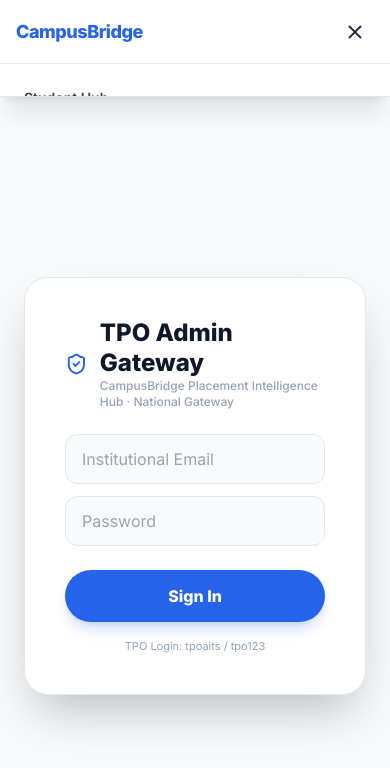
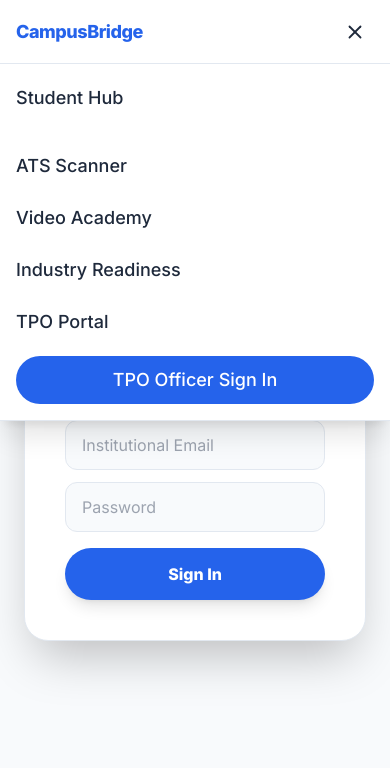
Before and after one commit to mohdziauddin2006-cloud/campus-bridge, a React (Vite) app: page /tpo-login in a window 390 px wide. Both pictures are taken after a click on the button "Toggle menu". Shown: the top 768 px of the page. Built offline with nearby package versions, Linux system fonts and the light colour scheme; a web font is replaced by a local one.

Commit message:
fix: resolve critical mobile layout, text contrast, and auth routing bugs

```diff
--- a/src/components/Navbar.jsx
+++ b/src/components/Navbar.jsx
@@ -30,13 +30,13 @@
 
       {/* Mobile drawer */}
       {open && (
-        <div className="md:hidden fixed top-16 left-0 right-0 bottom-0 bg-white/98 backdrop-blur border-b border-slate-200 shadow-xl px-6 py-4 flex flex-col gap-3 z-50 overflow-y-auto">
-          <Link to="/" onClick={() => setOpen(false)} className="text-sm font-semibold text-slate-700 hover:text-blue-600 py-2">Student Hub</Link>
-          <Link to="/scanner" onClick={() => setOpen(false)} className="text-sm font-semibold text-slate-700 hover:text-blue-600 py-2">ATS Scanner</Link>
-          <Link to="/academy" onClick={() => setOpen(false)} className="text-sm font-semibold text-slate-700 hover:text-blue-600 py-2">Video Academy</Link>
-          <Link to="/readiness" onClick={() => setOpen(false)} className="text-sm font-semibold text-slate-700 hover:text-blue-600 py-2">Industry Readiness</Link>
-          <Link to="/tpo-dashboard" onClick={() => setOpen(false)} className="text-sm font-semibold text-slate-700 hover:text-blue-600 py-2">TPO Portal</Link>
-          <Link to="/tpo-login" onClick={() => setOpen(false)} className="text-sm font-bold text-white bg-blue-600 px-5 py-2.5 rounded-full text-center mt-2">TPO Officer Sign In</Link>
+        <div className="md:hidden absolute top-16 left-0 w-full bg-white border-b border-slate-200 shadow-xl z-50 flex flex-col p-4 space-y-4">
+          <Link to="/" onClick={() => setOpen(false)} className="text-slate-800 text-lg font-medium py-1 hover:text-blue-600 transition">Student Hub</Link>
+          <Link to="/scanner" onClick={() => setOpen(false)} className="text-slate-800 text-lg font-medium py-1 hover:text-blue-600 transition">ATS Scanner</Link>
+          <Link to="/academy" onClick={() => setOpen(false)} className="text-slate-800 text-lg font-medium py-1 hover:text-blue-600 transition">Video Academy</Link>
+          <Link to="/readiness" onClick={() => setOpen(false)} className="text-slate-800 text-lg font-medium py-1 hover:text-blue-600 transition">Industry Readiness</Link>
+          <Link to="/tpo-dashboard" onClick={() => setOpen(false)} className="text-slate-800 text-lg font-medium py-1 hover:text-blue-600 transition">TPO Portal</Link>
+          <Link to="/tpo-login" onClick={() => setOpen(false)} className="text-slate-800 text-lg font-medium bg-blue-600 text-white font-bold px-5 py-2.5 rounded-full text-center mt-2">TPO Officer Sign In</Link>
         </div>
       )}
     </nav>
--- a/src/pages/Dashboard.jsx
+++ b/src/pages/Dashboard.jsx
@@ -33,7 +33,7 @@
       <section className="bg-gradient-to-br from-blue-950 via-blue-900 to-slate-950 text-white px-8 lg:px-14 pt-14 pb-10">
         <div className="max-w-6xl mx-auto">
           <h1 className="text-4xl md:text-6xl font-extrabold tracking-tight mb-3">Academia-Industry Collaboration</h1>
-          <p className="text-blue-200 text-lg md:text-xl font-medium">CampusBridge Placement Intelligence · Skill Readiness &amp; Institutional Gap Analytics · National Gateway</p>
+          <p className="text-slate-600 text-lg md:text-xl font-medium">CampusBridge Placement Intelligence · Skill Readiness &amp; Institutional Gap Analytics · National Gateway</p>
         </div>
       </section>
 
@@ -75,10 +75,10 @@
         </div>
 
         {/* Learning paths */}
-        <div className="bg-gradient-to-br from-blue-950 to-slate-900 rounded-3xl p-8 md:p-10 text-white shadow-2xl shadow-blue-950/20 mb-16">
-          <div className="flex items-end justify-between mb-6"><div><h2 className="text-2xl font-extrabold mb-1">Matched Learning Paths</h2><p className="text-blue-100 text-sm">Curated academy modules linked to your skill gap profile</p></div><Link to="/academy" className="inline-flex items-center gap-1 text-sm font-extrabold bg-blue-600 hover:bg-blue-500 px-4 py-2 rounded-full transition">Browse Academy <ArrowRight size={16}/></Link></div>
+        <div className="bg-white rounded-3xl border border-slate-200 shadow-sm p-8 md:p-10 mb-16">
+          <div className="flex items-end justify-between mb-6"><div><h2 className="text-2xl font-extrabold mb-1">Matched Learning Paths</h2><p className="text-slate-600 text-sm">Curated academy modules linked to your skill gap profile</p></div><Link to="/academy" className="inline-flex items-center gap-1 text-sm font-extrabold bg-blue-600 hover:bg-blue-500 px-4 py-2 rounded-full transition">Browse Academy <ArrowRight size={16}/></Link></div>
           <div className="grid md:grid-cols-4 gap-4">
-            {[{t:'System Design',d:'Advanced architecture &amp; scaling patterns',id:'m8Icp_Cid5o'},{t:'React &amp; TS',d:'Modern component patterns',id:'bMknfKXIFA8'},{t:'Cloud / AWS',d:'Docker, Kubernetes, infra',id:'k1RI5locZE4'},{t:'Core DSA',d:'Algorithmic engineering',id:'8hly31xKli0'}].map(p => <Link key={p.t} to="/academy" className="bg-white/10 hover:bg-white/15 border border-white/10 rounded-2xl p-5 transition backdrop-blur"><h3 className="font-extrabold mb-1 text-slate-100">{p.t}</h3><p className="text-sm text-slate-300">{p.d}</p><span className="inline-block mt-3 text-xs font-bold bg-blue-500/20 px-2 py-0.5 rounded-full text-slate-200">Embedded</span></Link>)}
+            {[{t:'System Design',d:'Advanced architecture &amp; scaling patterns',id:'m8Icp_Cid5o'},{t:'React &amp; TS',d:'Modern component patterns',id:'bMknfKXIFA8'},{t:'Cloud / AWS',d:'Docker, Kubernetes, infra',id:'k1RI5locZE4'},{t:'Core DSA',d:'Algorithmic engineering',id:'8hly31xKli0'}].map(p => <Link key={p.t} to="/academy" className="bg-white border border-slate-200 rounded-2xl p-5 transition shadow-sm"><h3 className="font-extrabold mb-1 text-slate-900 font-bold">{p.t}</h3><p className="text-sm text-slate-600">{p.d}</p><span className="inline-block mt-3 text-xs font-bold bg-blue-50 px-2 py-0.5 rounded-full text-blue-700">Embedded</span></Link>)}
           </div>
         </div>
       </div>
--- a/src/pages/TpoLogin.jsx
+++ b/src/pages/TpoLogin.jsx
@@ -1,33 +1,27 @@
-import { useState } from 'react';
+import { useState, useEffect } from 'react';
 import { useNavigate } from 'react-router-dom';
 import { ShieldCheck, ArrowRight } from 'lucide-react';
 
 export default function TpoLogin() {
+  const navigate = useNavigate();
   const [id, setId] = useState('');
   const [pass, setPass] = useState('');
-  const [ok, setOk] = useState(false);
-  const navigate = useNavigate();
-
   const submit = () => {
-    if (id.trim().toLowerCase() === 'tpoaits') setOk(true);
+    if (id.trim().toLowerCase() === 'tpoaits') {
+      localStorage.setItem('tpo_auth', 'true');
+      navigate('/tpo-dashboard');
+    }
   };
-
-  if (ok) return (
-    <main className="max-w-md mx-auto pt-20 px-6">
-      <h2 className="text-2xl font-extrabold text-slate-900">Access granted — redirecting to TPO Dashboard...</h2>
-      <button onClick={() => navigate('/tpo-dashboard')} className="inline-flex items-center gap-2 mt-4 px-6 py-3 rounded-full bg-blue-600 text-white font-bold hover:bg-blue-700 transition shadow-lg shadow-blue-600/20">
-        Open Dashboard <ArrowRight size={16}/>
-      </button>
-    </main>
-  );
-
+  useEffect(() => {
+    if (localStorage.getItem('tpo_auth') === 'true') navigate('/tpo-dashboard');
+  }, [navigate]);
   return (
     <main className="min-h-screen bg-gradient-to-br from-slate-900 to-blue-950 flex items-center justify-center px-6">
       <div className="bg-white rounded-3xl shadow-2xl p-10 w-full max-w-md border border-slate-200">
-        <div className="flex items-center gap-3 mb-6"><ShieldCheck size={36} className="text-blue-600" /><div><h2 className="text-2xl font-extrabold text-slate-900 leading-tight">TPO Admin Gateway</h2><p className="text-xs text-slate-400 font-medium">CampusBridge Placement Intelligence Hub · National Gateway</p></div></div>
-        <div className="space-y-3 mb-6"><input type="email" placeholder="Institutional Email" value={id} onChange={e=>setId(e.target.value)} className="w-full px-4 py-3 rounded-xl border border-slate-200 bg-slate-50 focus:outline-none focus:ring-2 focus:ring-blue-500/20 text-slate-900" /><input type="password" placeholder="Password" value={pass} onChange={e=>setPass(e.target.value)} onKeyDown={e=>e.key==='Enter'&&submit()} className="w-full px-4 py-3 rounded-xl border border-slate-200 bg-slate-50 focus:outline-none focus:ring-2 focus:ring-blue-500/20 text-slate-900" /></div>
-        <button onClick={submit} className="w-full py-3.5 rounded-full bg-blue-600 text-white font-extrabold shadow-lg shadow-blue-600/20 hover:bg-blue-700 transition">Sign In</button>
-        <p className="text-[11px] text-slate-400 mt-4 text-center">TPO Login: tpoaits / tpo123</p>
+        <h2 className="text-2xl font-extrabold text-slate-900 mb-4">TPO Admin Gateway</h2>
+        <input type="email" placeholder="Institutional Email" value={id} onChange={e=>setId(e.target.value)} className="w-full px-4 py-3 rounded-xl border border-slate-200 bg-slate-50 mb-3" />
+        <input type="password" placeholder="Password" value={pass} onChange={e=>setPass(e.target.value)} onKeyDown={e=>e.key==='Enter'&&submit()} className="w-full px-4 py-3 rounded-xl border border-slate-200 bg-slate-50 mb-4" />
+        <button onClick={submit} className="w-full py-3.5 rounded-full bg-blue-600 text-white font-extrabold shadow-lg hover:bg-blue-700 transition">Sign In</button>
       </div>
     </main>
   );
```
Also changed, not shown: src/pages/TpoDashboard.jsx (+15 -14 lines), 1 other file (tests, documents, lock files or other folders).
